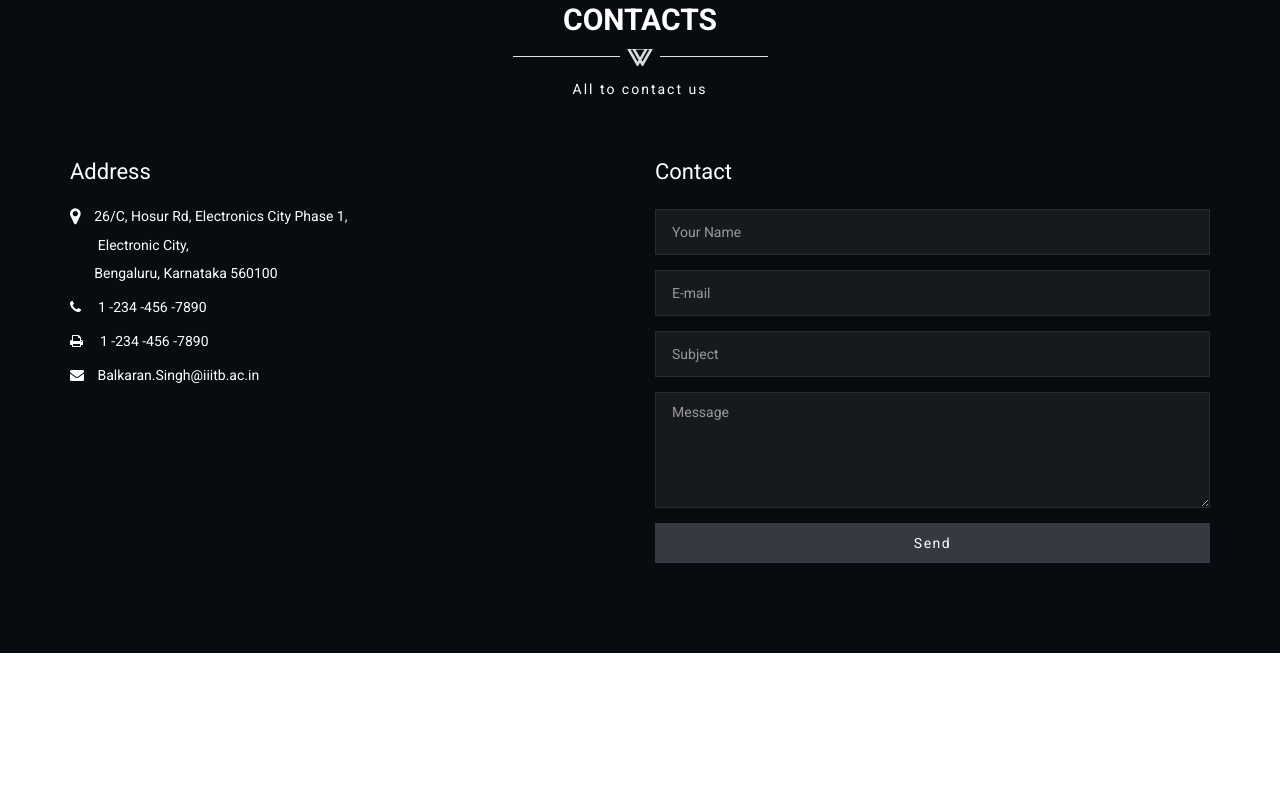
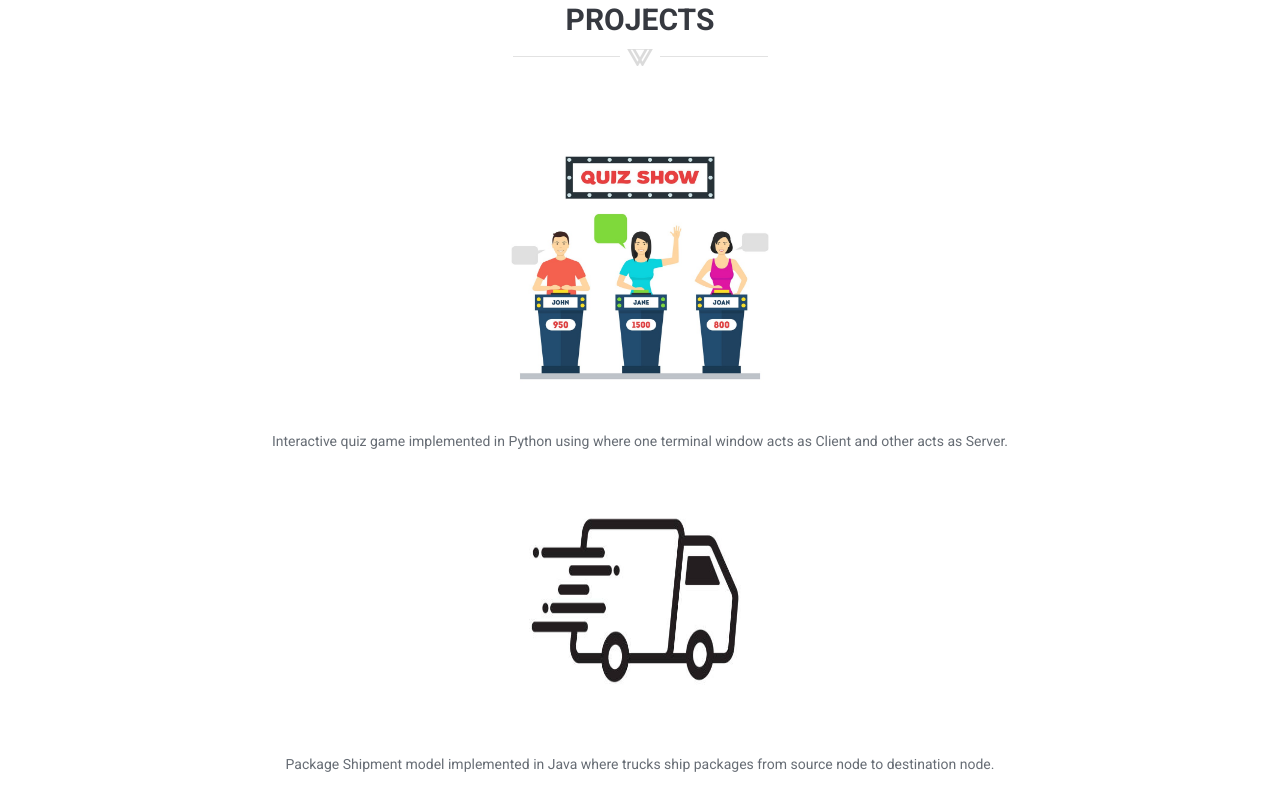
Before and after one commit to Balkaran1209/Balkaran1209.github.io, a plain HTML site: page index.html in a window 1280 px wide. Shown: the part 1656-2460 px from the top of the page. Before the commit the page ends 2309 px from the top, so only its background shows below. Drawn offline with Linux system fonts and the light colour scheme.

Commit message:
Added information about projects

```diff
--- a/index.html
+++ b/index.html
@@ -73,6 +73,7 @@
                         <ul class="nav navbar-nav navbar-right">
                             <li><a class="page-scroll" href="body">Home</a></li>
                             <li><a class="page-scroll" href="#about-section">About</a></li>
+                            <li><a class="page-scroll" href="#Projects-section">Projects</a></li>
                             <li><a class="page-scroll" href="#contact-section">Contact</a></li>
                         </ul>
                     </div><!-- /.navbar-collapse -->
@@ -241,6 +242,36 @@
 
 
 
+
+
+
+ <section id="Projects-section" class="page text-center">
+                <!-- Begin page header-->
+                <div class="page-header-wrapper">
+                    <div class="container">
+                        <div class="page-header text-center wow fadeInDown" data-wow-delay="0.4s">
+                            <h2>Projects</h2>
+                            <div class="devider"></div>
+                        </div>
+                    </div>
+                </div>
+                <!-- End page header-->
+
+               <a href="https://github.com/Balkaran1209/Quiz-Game-socket-programming">
+                <img border="0" alt="Quiz Game" src="img/quiz.jpg" width="300" height="300">
+                <p>Interactive quiz game implemented in Python using where one terminal window acts as Client and other acts as Server.</p>
+                </a>
+                <a href="https://github.com/Balkaran1209/Package-Shipment-Java">
+                <img border="0" alt="Truck Shipment" src="img/shiptruck.jpg" width="300" height="300">
+                <p>Package Shipment model implemented in Java where trucks ship packages from source node to destination node.</p>
+                </a>
+
+
+
+                <!-- End rotate-box-2 -->
+            </section>
+
+
             <!-- Begin contact section -->
 			<section id="contact-section" class="page text-white parallax" data-stellar-background-ratio="0.5" style="background-image: url(img/map-bg.jpg);">
             <div class="cover"></div>
```
Also changed, not shown: img/quiz.jpg (added), img/shiptruck.jpg (added).
